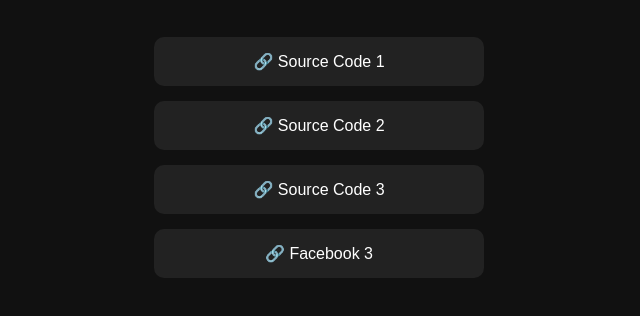
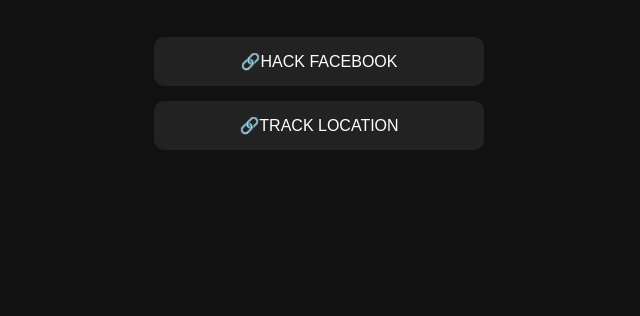
Before and after one commit to mndl-x-sujee/mndl_sujeet, a plain HTML site: page source-codes.html in a window 1280 px wide. Shown: the part 120-436 px from the top of the page, without its empty margins (321-961 px from the left). Drawn offline with Linux system fonts and the light colour scheme.

Commit message:
Update source-codes.html

```diff
--- a/source-codes.html
+++ b/source-codes.html
@@ -92,12 +92,8 @@
   <h1>📁 Source Code Links</h1>
 
   <!-- Project List -->
-  <div class="project" onclick="openModal('https://drive.google.com/file/d/13kjGB5MsnIsi8qdVTLrWWXrD98sba4sL/view?usp=sharing')">🔗 Source Code 1</div>
-  <div class="project" onclick="openModal('https://drive.google.com/file/d/13kjGB5MsnIsi8qdVTLrWWXrD98sba4sL/view?usp=sharing')">🔗 Source Code 2</div>
-  <div class="project" onclick="openModal('https://drive.google.com/file/d/13kjGB5MsnIsi8qdVTLrWWXrD98sba4sL/view?usp=sharing')">🔗 Source Code 3</div>
-  <div class="project" onclick="openModal('https://www.facebook.com')">🔗 Facebook 3</div>
-
-
+  <div class="project" onclick="openModal('https://drive.google.com/file/d/13kjGB5MsnIsi8qdVTLrWWXrD98sba4sL/view?usp=sharing')">🔗HACK FACEBOOK</div>
+   <div class="project" onclick="openModal('https://drive.google.com/file/d/1FEYRjW4kL6iTdPU2-FbzCWG9FHgI_aO8/view?usp=sharing')">🔗TRACK LOCATION</div>
   <!-- Modal -->
   <div id="linkModal" class="modal">
     <div class="modal-content">
```
